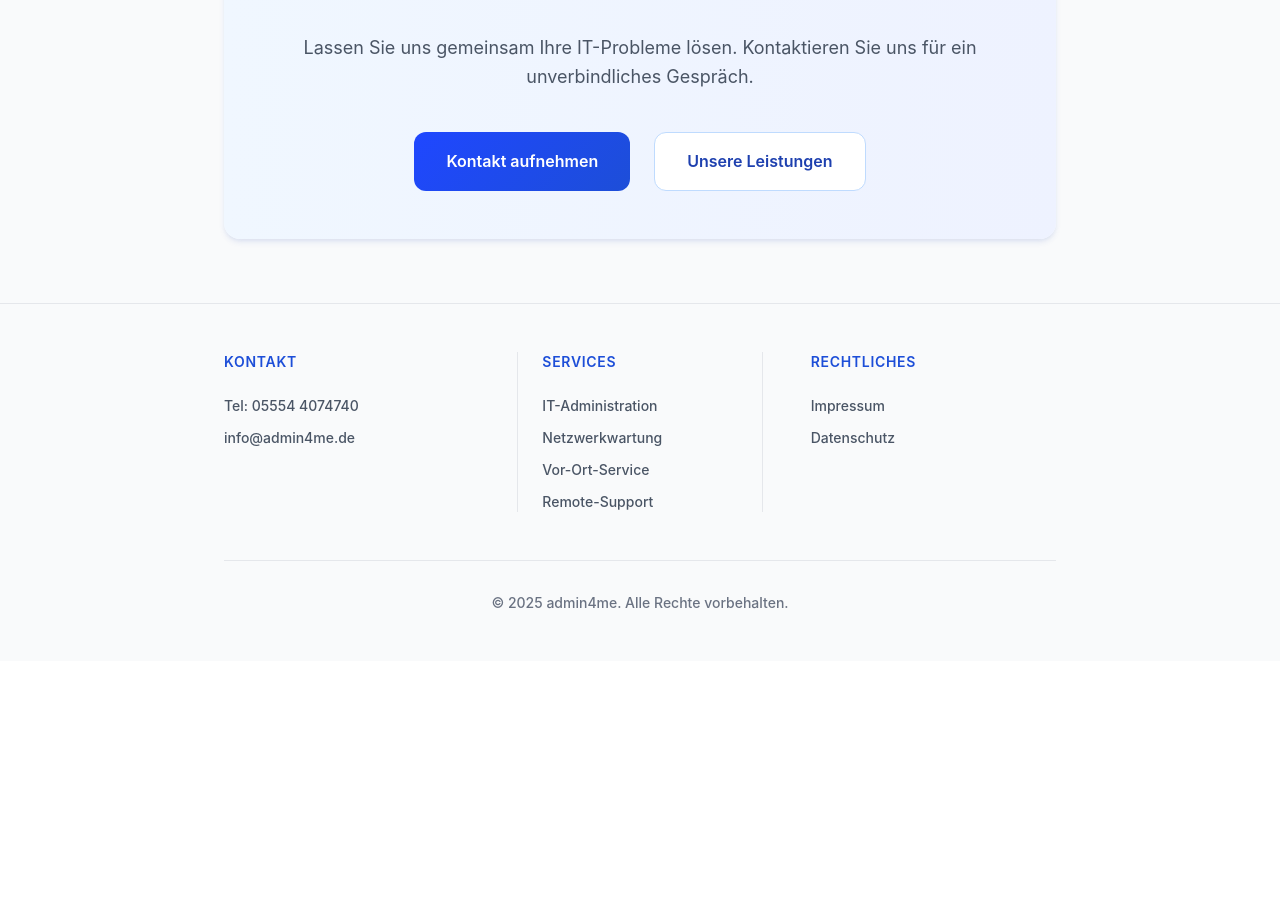
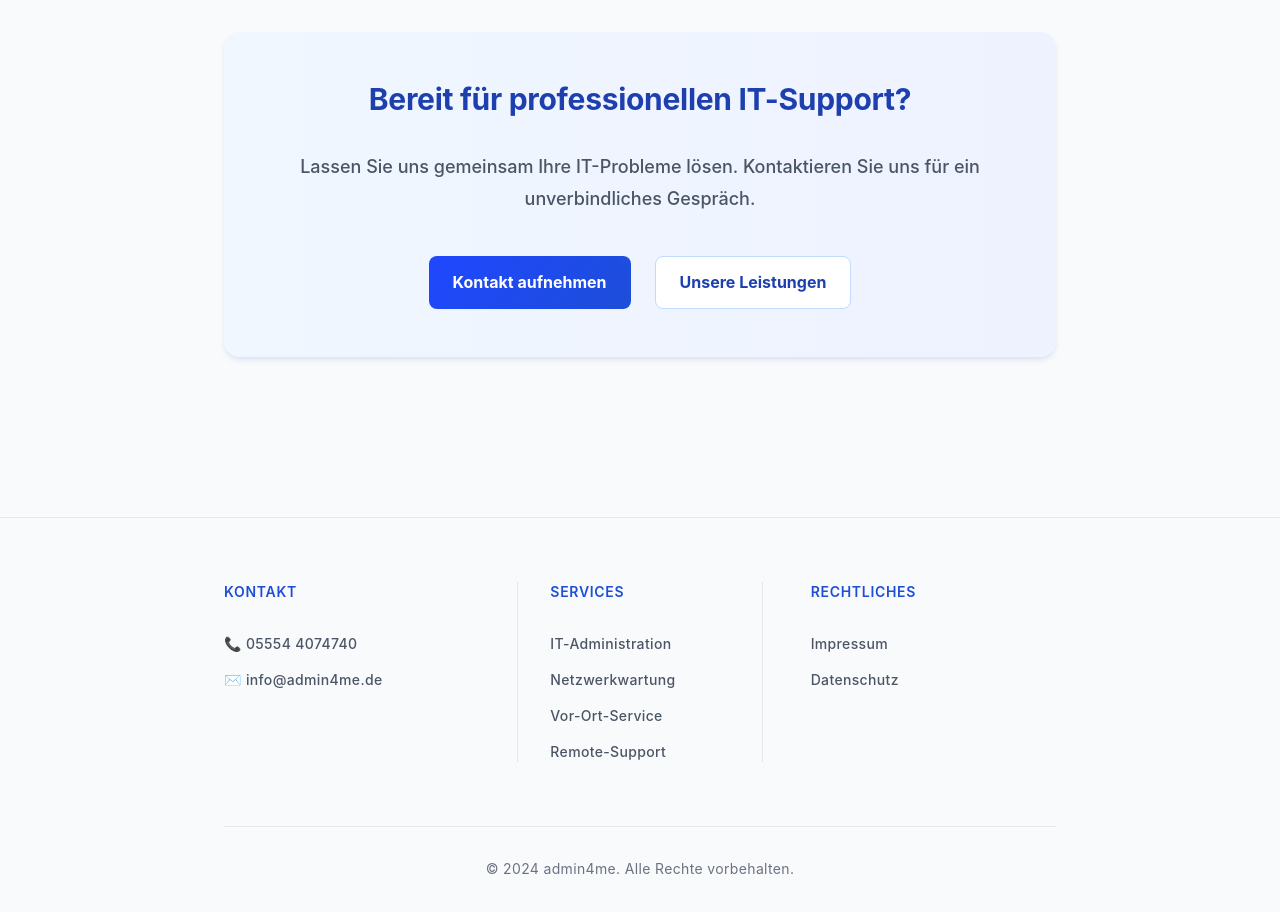
Before and after one commit to Remodops/admin4me, a Next.js app: page / in a window 1280 px wide. Shown: the part 1442-2354 px from the top of the page. Before the commit the page ends 2103 px from the top, so only its background shows below. Built offline with nearby package versions, Linux system fonts and the light colour scheme.

Commit message:
change darkmode color & style

```diff
--- a/src/app/globals.css
+++ b/src/app/globals.css
@@ -14,14 +14,15 @@
   --primary-800: #1e3a8a;
   --primary-900: #1e293b;
   --accent-blue: #1F47FF;
-  /* Darkmode Farben */
-  --dark-bg: #10192B;
-  --dark-bg-alt: #1E293B;
-  --dark-card: #18213a;
-  --dark-border: #334155;
-  --dark-text: #F3F4F6;
-  --dark-heading: #fff;
-  --dark-accent: #3B82F6;
+  /* Darkmode Farben - Überarbeitet für bessere Lesbarkeit */
+  --dark-bg: #0f1419;
+  --dark-bg-alt: #1a1f2e;
+  --dark-card: #1f2533;
+  --dark-border: #3a3a3a;
+  --dark-text: #e0e0e0;
+  --dark-text-secondary: #cccccc;
+  --dark-heading: #ffffff;
+  --dark-accent: #60a5fa;
 }
 
 @theme {
@@ -45,72 +46,94 @@
   body {
     background: var(--dark-bg);
     color: var(--dark-text);
+    line-height: 1.7;
   }
   .heading-xl, .heading-lg, .heading-md, .heading-sm {
-    color: #fff !important;
-    text-shadow: 0 2px 8px rgba(16,25,43,0.18);
+    color: var(--dark-heading) !important;
+    text-shadow: 0 2px 12px rgba(0,0,0,0.6), 0 1px 4px rgba(0,0,0,0.3);
   }
   .text-professional, .problem-box, .btn-secondary, .btn-primary, .service-icon {
-    color: #F3F4F6 !important;
+    color: var(--dark-text) !important;
   }
   .text-accent {
-    color: #60a5fa !important;
+    color: var(--dark-accent) !important;
   }
   .text-subtitle {
     color: #93c5fd !important;
   }
   /* Verbesserung der Textlesbarkeit im Darkmode */
   .text-gray-600 {
-    color: #D1D5DB !important;
+    color: var(--dark-text) !important;
   }
   .text-gray-300 {
-    color: #F3F4F6 !important;
+    color: var(--dark-text) !important;
+  }
+  .text-gray-700 {
+    color: var(--dark-text-secondary) !important;
+  }
+  .text-gray-900 {
+    color: var(--dark-heading) !important;
+  }
+  /* Icons mit besserer Sichtbarkeit */
+  .service-icon, svg {
+    filter: brightness(1.2);
   }
   .bg-gradient-professional {
-    background: linear-gradient(135deg, #18213a 0%, #1E293B 100%) !important;
+    background: linear-gradient(135deg, var(--dark-card) 0%, var(--dark-bg-alt) 100%) !important;
   }
   .bg-gradient-accent {
-    background: linear-gradient(135deg, #1F47FF 0%, #18213a 100%) !important;
+    background: linear-gradient(135deg, #1F47FF 0%, var(--dark-card) 100%) !important;
   }
   .shadow-professional, .shadow-lift {
-    box-shadow: 0 4px 16px 0 rgba(31,71,255,0.13), 0 2px 8px 0 rgba(16,25,43,0.18) !important;
+    box-shadow: 0 4px 16px 0 rgba(0,0,0,0.3), 0 2px 8px 0 rgba(0,0,0,0.2) !important;
   }
   .problem-box {
-    background: linear-gradient(135deg, #1a223a 0%, #22315A 100%) !important;
+    background: linear-gradient(135deg, var(--dark-card) 0%, var(--dark-bg-alt) 100%) !important;
     border-left: 4px solid var(--accent-blue) !important;
-    color: #F3F4F6 !important;
+    color: var(--dark-text) !important;
+    box-shadow: 0 4px 16px 0 rgba(0,0,0,0.3);
   }
   .problem-box h3 {
-    color: #fff !important;
-    text-shadow: 0 2px 8px rgba(16,25,43,0.18);
+    color: var(--dark-heading) !important;
+    text-shadow: 0 2px 8px rgba(0,0,0,0.4);
   }
   .btn-primary {
-    background: linear-gradient(135deg, #1F47FF 0%, #22315A 100%) !important;
-    color: #fff !important;
+    background: linear-gradient(135deg, #1F47FF 0%, #355CFF 100%) !important;
+    color: #ffffff !important;
     border: none !important;
-    text-shadow: 0 2px 8px rgba(16,25,43,0.18);
+    text-shadow: 0 1px 2px rgba(0,0,0,0.3);
   }
   .btn-primary:hover {
-    background: linear-gradient(135deg, #22315A 0%, #1F47FF 100%) !important;
+    background: linear-gradient(135deg, #355CFF 0%, #1F47FF 100%) !important;
+    transform: translateY(-1px);
+    box-shadow: 0 6px 20px rgba(31,71,255,0.4);
   }
   .btn-secondary {
-    color: #fff !important;
+    color: var(--dark-text) !important;
     background: var(--dark-card) !important;
-    border: 1px solid #425174 !important;
+    border: 1px solid var(--dark-border) !important;
   }
   .btn-secondary:hover {
-    background: #22315A !important;
+    background: var(--dark-bg-alt) !important;
+    color: var(--dark-heading) !important;
   }
   .service-icon {
-    background: linear-gradient(135deg, #1F47FF 0%, #22315A 100%) !important;
+    background: linear-gradient(135deg, #1F47FF 0%, #355CFF 100%) !important;
     color: #fff !important;
-    box-shadow: 0 4px 16px 0 rgba(31,71,255,0.13), 0 2px 8px 0 rgba(16,25,43,0.18) !important;
+    box-shadow: 0 4px 16px 0 rgba(31,71,255,0.3), 0 2px 8px 0 rgba(0,0,0,0.2) !important;
   }
   .bg-white {
     background: var(--dark-card) !important;
+    box-shadow: 0 4px 16px 0 rgba(0,0,0,0.2);
   }
   .border-professional {
-    border-color: #425174 !important;
+    border-color: var(--dark-border) !important;
+  }
+  .bg-gray-800 {
+    background: var(--dark-card) !important;
+  }
+  .bg-gray-900 {
+    background: var(--dark-bg) !important;
   }
 }
 
@@ -121,79 +144,101 @@
 .dark body {
   background: var(--dark-bg);
   color: var(--dark-text);
+  line-height: 1.7;
 }
 .dark .heading-xl, .dark .heading-lg, .dark .heading-md, .dark .heading-sm {
-  color: #fff !important;
-  text-shadow: 0 2px 8px rgba(16,25,43,0.18);
+  color: var(--dark-heading) !important;
+  text-shadow: 0 2px 12px rgba(0,0,0,0.6), 0 1px 4px rgba(0,0,0,0.3);
 }
 .dark .text-professional, .dark .problem-box, .dark .btn-secondary, .dark .btn-primary, .dark .service-icon {
-  color: #F3F4F6 !important;
+  color: var(--dark-text) !important;
 }
 .dark .text-accent {
-  color: #60a5fa !important;
+  color: var(--dark-accent) !important;
 }
 .dark .text-subtitle {
   color: #93c5fd !important;
 }
 /* Verbesserung der Textlesbarkeit im Darkmode */
 .dark .text-gray-600 {
-  color: #D1D5DB !important;
+  color: var(--dark-text) !important;
 }
 .dark .text-gray-300 {
-  color: #F3F4F6 !important;
+  color: var(--dark-text) !important;
+}
+.dark .text-gray-700 {
+  color: var(--dark-text-secondary) !important;
+}
+.dark .text-gray-900 {
+  color: var(--dark-heading) !important;
+}
+/* Icons mit besserer Sichtbarkeit */
+.dark .service-icon, .dark svg {
+  filter: brightness(1.2);
 }
 .dark .bg-gradient-professional {
-  background: linear-gradient(135deg, #18213a 0%, #1E293B 100%) !important;
+  background: linear-gradient(135deg, var(--dark-card) 0%, var(--dark-bg-alt) 100%) !important;
 }
 .dark .bg-gradient-accent {
-  background: linear-gradient(135deg, #1F47FF 0%, #18213a 100%) !important;
+  background: linear-gradient(135deg, #1F47FF 0%, var(--dark-card) 100%) !important;
 }
 .dark .shadow-professional, .dark .shadow-lift {
-  box-shadow: 0 4px 16px 0 rgba(31,71,255,0.13), 0 2px 8px 0 rgba(16,25,43,0.18) !important;
+  box-shadow: 0 4px 16px 0 rgba(0,0,0,0.3), 0 2px 8px 0 rgba(0,0,0,0.2) !important;
 }
 .dark .problem-box {
-  background: linear-gradient(135deg, #1a223a 0%, #22315A 100%) !important;
+  background: linear-gradient(135deg, var(--dark-card) 0%, var(--dark-bg-alt) 100%) !important;
   border-left: 4px solid var(--accent-blue) !important;
-  color: #F3F4F6 !important;
+  color: var(--dark-text) !important;
+  box-shadow: 0 4px 16px 0 rgba(0,0,0,0.3);
 }
 .dark .problem-box h3 {
-  color: #fff !important;
-  text-shadow: 0 2px 8px rgba(16,25,43,0.18);
+  color: var(--dark-heading) !important;
+  text-shadow: 0 2px 8px rgba(0,0,0,0.4);
 }
 .dark .btn-primary {
-  background: linear-gradient(135deg, #1F47FF 0%, #22315A 100%) !important;
-  color: #fff !important;
+  background: linear-gradient(135deg, #1F47FF 0%, #355CFF 100%) !important;
+  color: #ffffff !important;
   border: none !important;
-  text-shadow: 0 2px 8px rgba(16,25,43,0.18);
+  text-shadow: 0 1px 2px rgba(0,0,0,0.3);
 }
 .dark .btn-primary:hover {
-  background: linear-gradient(135deg, #22315A 0%, #1F47FF 100%) !important;
+  background: linear-gradient(135deg, #355CFF 0%, #1F47FF 100%) !important;
+  transform: translateY(-1px);
+  box-shadow: 0 6px 20px rgba(31,71,255,0.4);
 }
 .dark .btn-secondary {
-  color: #fff !important;
+  color: var(--dark-text) !important;
   background: var(--dark-card) !important;
-  border: 1px solid #425174 !important;
+  border: 1px solid var(--dark-border) !important;
 }
 .dark .btn-secondary:hover {
-  background: #22315A !important;
+  background: var(--dark-bg-alt) !important;
+  color: var(--dark-heading) !important;
 }
 .dark .service-icon {
-  background: linear-gradient(135deg, #1F47FF 0%, #22315A 100%) !important;
+  background: linear-gradient(135deg, #1F47FF 0%, #355CFF 100%) !important;
   color: #fff !important;
-  box-shadow: 0 4px 16px 0 rgba(31,71,255,0.13), 0 2px 8px 0 rgba(16,25,43,0.18) !important;
+  box-shadow: 0 4px 16px 0 rgba(31,71,255,0.3), 0 2px 8px 0 rgba(0,0,0,0.2) !important;
 }
 .dark .bg-white {
   background: var(--dark-card) !important;
+  box-shadow: 0 4px 16px 0 rgba(0,0,0,0.2);
 }
 .dark .border-professional {
-  border-color: #425174 !important;
+  border-color: var(--dark-border) !important;
+}
+.dark .bg-gray-800 {
+  background: var(--dark-card) !important;
+}
+.dark .bg-gray-900 {
+  background: var(--dark-bg) !important;
 }
 
 body {
   background: var(--background);
   color: var(--foreground);
   font-family: -apple-system, BlinkMacSystemFont, "Segoe UI", Roboto, sans-serif;
-  line-height: 1.6;
+  line-height: 1.7;
 }
 
 .heading-xl {
@@ -210,6 +255,7 @@ body {
   font-weight: 700;
   line-height: 1.2;
   letter-spacing: -0.015em;
+  tracking-wide: 0.025em;
 }
 @media (min-width: 640px) {
   .heading-lg { font-size: 2.25rem; }
@@ -219,20 +265,25 @@ body {
   font-weight: 700;
   line-height: 1.3;
   letter-spacing: -0.01em;
+  tracking-wide: 0.025em;
 }
 @media (min-width: 640px) {
   .heading-md { font-size: 1.875rem; }
 }
 .heading-sm {
-  font-size: 1.25rem;
+  font-size: 1.125rem;
   font-weight: 700;
+  line-height: 1.4;
+  tracking-wide: 0.025em;
 }
 @media (min-width: 640px) {
   .heading-sm { font-size: 1.5rem; }
 }
 .text-enhanced {
   font-size: 1.125rem;
-  line-height: 1.625;
+  font-weight: 500;
+  line-height: 1.8;
+  tracking-wide: 0.015em;
 }
 .text-subtitle {
   font-size: 0.875rem;
@@ -252,62 +303,73 @@ body {
 .problem-box {
   background: linear-gradient(135deg, #f0f7ff 0%, #e0f2fe 100%);
   border-left: 4px solid var(--accent-blue);
-  padding: 2rem;
+  padding: 2.5rem;
   border-radius: 0.75rem;
   box-shadow: 0 4px 6px -1px rgba(30, 64, 175, 0.1), 0 2px 4px -1px rgba(30, 64, 175, 0.06);
-  transition: all 0.3s ease;
+  transition: all 0.2s ease-in-out;
+  line-height: 1.8;
 }
 .problem-box:hover {
-  transform: translateY(-0.25rem);
-  box-shadow: 0 10px 25px -3px rgba(30, 64, 175, 0.1), 0 4px 6px -2px rgba(30, 64, 175, 0.05);
+  transform: translateY(-0.5rem);
+  box-shadow: 0 12px 28px -4px rgba(30, 64, 175, 0.15), 0 6px 12px -2px rgba(30, 64, 175, 0.08);
 }
 .problem-box h3 {
   font-size: 1.25rem;
   font-weight: 700;
   color: var(--accent-blue);
-  margin-bottom: 1rem;
+  margin-bottom: 1.25rem;
   line-height: 1.3;
+  letter-spacing: 0.025em;
 }
-.hover-lift { transition: all 0.3s ease; }
+.problem-box p {
+  line-height: 1.8;
+  margin-bottom: 1.5rem;
+}
+.hover-lift {
+  transition: all 0.2s ease-in-out;
+}
 .hover-lift:hover {
   transform: translateY(-0.5rem);
-  box-shadow: 0 10px 25px -3px rgba(30, 64, 175, 0.1), 0 4px 6px -2px rgba(30, 64, 175, 0.05);
+  box-shadow: 0 12px 28px -4px rgba(30, 64, 175, 0.15), 0 6px 12px -2px rgba(30, 64, 175, 0.08);
 }
 .btn-primary {
   display: inline-flex;
   align-items: center;
-  padding: 1rem 2rem;
+  padding: 0.75rem 1.5rem;
   font-size: 1rem;
-  font-weight: 600;
+  font-weight: 700;
   color: white;
   background: linear-gradient(135deg, var(--accent-blue) 0%, var(--primary-600) 100%);
-  border-radius: 0.75rem;
-  transition: all 0.3s ease;
+  border-radius: 0.5rem;
+  transition: all 0.2s ease-in-out;
   text-decoration: none;
   border: none;
   cursor: pointer;
+  tracking: 0.025em;
 }
 .btn-primary:hover {
-  transform: translateY(-0.25rem);
-  box-shadow: 0 10px 25px -3px rgba(30, 64, 175, 0.1), 0 4px 6px -2px rgba(30, 64, 175, 0.05);
+  transform: translateY(-1px);
+  box-shadow: 0 8px 25px -5px rgba(31, 71, 255, 0.4), 0 4px 12px -2px rgba(0, 0, 0, 0.1);
 }
 .btn-secondary {
   display: inline-flex;
   align-items: center;
-  padding: 1rem 2rem;
+  padding: 0.75rem 1.5rem;
   font-size: 1rem;
-  font-weight: 600;
+  font-weight: 700;
   color: var(--primary-700);
   background: white;
-  border: 1px solid var(--primary-200);
-  border-radius: 0.75rem;
-  transition: all 0.3s ease;
+  border: 1.5px solid var(--primary-200);
+  border-radius: 0.5rem;
+  transition: all 0.2s ease-in-out;
   text-decoration: none;
   cursor: pointer;
+  tracking: 0.025em;
 }
 .btn-secondary:hover {
   background: #f9fafb;
-  box-shadow: 0 4px 6px -1px rgba(30, 64, 175, 0.1), 0 2px 4px -1px rgba(30, 64, 175, 0.06);
+  border-color: var(--primary-300);
+  box-shadow: 0 4px 12px -2px rgba(30, 64, 175, 0.15), 0 2px 6px -1px rgba(0, 0, 0, 0.05);
 }
 .service-icon {
   width: 3rem;
@@ -395,19 +457,30 @@ body {
 
 /* Links und Buttons: Sichtbarkeit und Microanimations */
 a, .btn-primary, .btn-secondary {
-  transition: color 0.2s, background 0.2s, box-shadow 0.2s, filter 0.2s, border 0.2s;
+  transition: all 0.2s ease-in-out;
 }
 a:hover, a:focus, .btn-primary:hover, .btn-primary:focus, .btn-secondary:hover, .btn-secondary:focus {
   filter: brightness(1.10);
   text-decoration: underline;
 }
 .dark a, .dark .btn-primary, .dark .btn-secondary {
-  color: #F3F4F6;
+  color: var(--dark-text);
 }
 .dark a:hover, .dark a:focus, .dark .btn-primary:hover, .dark .btn-primary:focus, .dark .btn-secondary:hover, .dark .btn-secondary:focus {
-  color: #fff;
+  color: var(--dark-heading);
   filter: brightness(1.18);
   text-decoration: underline;
+}
+
+/* Card und Element Übergänge */
+.bg-white, .rounded-2xl, .shadow-professional {
+  transition: all 0.2s ease-in-out;
+}
+
+/* Service Cards */
+.bg-white:hover {
+  transform: translateY(-0.25rem);
+  box-shadow: 0 8px 20px -4px rgba(30, 64, 175, 0.12), 0 4px 8px -2px rgba(30, 64, 175, 0.06);
 }
 
 /* Scrollbar Styling */
--- a/src/app/preise/page.tsx
+++ b/src/app/preise/page.tsx
@@ -130,10 +130,10 @@ export default function Preise() {
 
               <a
                 href={`mailto:info@admin4me.de?subject=Interesse an ${plan.name}-Paket`}
-                className={`block w-full text-center py-4 px-6 rounded-xl font-semibold transition-all duration-300 focus:outline-none focus:ring-2 focus:ring-offset-2 ${
+                className={`btn-primary block w-full text-center transition-all duration-200 ${
                   plan.popular
-                    ? 'bg-gradient-accent text-white hover:shadow-lift focus:ring-blue-500 dark:focus:ring-offset-gray-900 hover:-translate-y-1'
-                    : 'bg-gray-100 dark:bg-gray-700 hover:bg-gray-200 dark:hover:bg-gray-600 text-gray-900 dark:text-white focus:ring-gray-500 dark:focus:ring-offset-gray-900 hover:shadow-professional'
+                    ? 'bg-gradient-accent text-white hover:shadow-lift focus:ring-blue-500 dark:focus:ring-offset-gray-900'
+                    : 'btn-secondary hover:shadow-professional'
                 }`}
               >
                 {plan.cta}
--- a/src/components/Footer.tsx
+++ b/src/components/Footer.tsx
@@ -1,45 +1,45 @@
-import Link from 'next/link';
+import Link from "next/link";
 
 export default function Footer() {
   return (
-    <footer className="bg-gray-50 dark:bg-gray-900 border-t border-gray-200 dark:border-gray-700">
-      <div className="mx-auto max-w-content px-4 sm:px-6 lg:px-8 py-12">
+    <footer className="bg-gray-50 dark:bg-gray-900 border-t border-gray-200 dark:border-gray-600 mt-24">
+      <div className="mx-auto max-w-content px-4 sm:px-6 lg:px-8 py-16">
         <div className="grid grid-cols-1 md:grid-cols-3 gap-12">
           {/* Kontakt */}
           <div className="text-center md:text-left">
-            <h3 className="text-sm font-bold text-gray-900 dark:text-white uppercase tracking-wide mb-6 text-subtitle">
+            <h3 className="text-sm font-bold text-gray-900 dark:text-white uppercase tracking-wide mb-8 text-subtitle">
               Kontakt
             </h3>
-            <div className="space-y-3 text-sm text-gray-600 dark:text-gray-300">
-              <p>
+            <div className="space-y-4 text-sm text-gray-600 dark:text-gray-200">
+              <div>
                 <a
                   href="tel:055544074740"
-                  className="hover:text-professional dark:hover:text-white transition-colors font-medium"
+                  className="hover:text-professional dark:hover:text-blue-300 transition-all duration-200 font-medium tracking-wide hover:underline"
                 >
-                  Tel: 05554 4074740
+                  📞 05554 4074740
                 </a>
-              </p>
-              <p>
+              </div>
+              <div>
                 <a
                   href="mailto:info@admin4me.de"
-                  className="hover:text-professional dark:hover:text-white transition-colors font-medium"
+                  className="hover:text-professional dark:hover:text-blue-300 transition-all duration-200 font-medium tracking-wide hover:underline"
                 >
-                  info@admin4me.de
+                  ✉️ info@admin4me.de
                 </a>
-              </p>
+              </div>
             </div>
           </div>
 
           {/* Services */}
-          <div className="text-center md:text-left md:border-l md:border-r border-gray-200 dark:border-gray-700 md:px-6">
-            <h3 className="text-sm font-bold text-gray-900 dark:text-white uppercase tracking-wide mb-6 text-subtitle">
+          <div className="text-center md:text-left md:border-l md:border-r border-gray-200 dark:border-gray-600 md:px-8">
+            <h3 className="text-sm font-bold text-gray-900 dark:text-white uppercase tracking-wide mb-8 text-subtitle">
               Services
             </h3>
-            <ul className="space-y-3 text-sm text-gray-600 dark:text-gray-300">
+            <ul className="space-y-4 text-sm text-gray-600 dark:text-gray-200">
               <li>
                 <Link
                   href="/leistungen"
-                  className="hover:text-professional dark:hover:text-white transition-colors font-medium"
+                  className="hover:text-professional dark:hover:text-blue-300 transition-all duration-200 font-medium tracking-wide hover:underline"
                 >
                   IT-Administration
                 </Link>
@@ -47,7 +47,7 @@ export default function Footer() {
               <li>
                 <Link
                   href="/leistungen"
-                  className="hover:text-professional dark:hover:text-white transition-colors font-medium"
+                  className="hover:text-professional dark:hover:text-blue-300 transition-all duration-200 font-medium tracking-wide hover:underline"
                 >
                   Netzwerkwartung
                 </Link>
@@ -55,7 +55,7 @@ export default function Footer() {
               <li>
                 <Link
                   href="/leistungen"
-                  className="hover:text-professional dark:hover:text-white transition-colors font-medium"
+                  className="hover:text-professional dark:hover:text-blue-300 transition-all duration-200 font-medium tracking-wide hover:underline"
                 >
                   Vor-Ort-Service
                 </Link>
@@ -63,7 +63,7 @@ export default function Footer() {
               <li>
                 <Link
                   href="/leistungen"
-                  className="hover:text-professional dark:hover:text-white transition-colors font-medium"
+                  className="hover:text-professional dark:hover:text-blue-300 transition-all duration-200 font-medium tracking-wide hover:underline"
                 >
                   Remote-Support
                 </Link>
@@ -73,14 +73,14 @@ export default function Footer() {
 
           {/* Rechtliches */}
           <div className="text-center md:text-left">
-            <h3 className="text-sm font-bold text-gray-900 dark:text-white uppercase tracking-wide mb-6 text-subtitle">
+            <h3 className="text-sm font-bold text-gray-900 dark:text-white uppercase tracking-wide mb-8 text-subtitle">
               Rechtliches
             </h3>
-            <ul className="space-y-3 text-sm text-gray-600 dark:text-gray-300">
+            <ul className="space-y-4 text-sm text-gray-600 dark:text-gray-200">
               <li>
                 <Link
                   href="/impressum"
-                  className="hover:text-professional dark:hover:text-white transition-colors font-medium"
+                  className="hover:text-professional dark:hover:text-blue-300 transition-all duration-200 font-medium tracking-wide hover:underline"
                 >
                   Impressum
                 </Link>
@@ -88,7 +88,7 @@ export default function Footer() {
               <li>
                 <Link
                   href="/datenschutz"
-                  className="hover:text-professional dark:hover:text-white transition-colors font-medium"
+                  className="hover:text-professional dark:hover:text-blue-300 transition-all duration-200 font-medium tracking-wide hover:underline"
                 >
                   Datenschutz
                 </Link>
@@ -97,9 +97,10 @@ export default function Footer() {
           </div>
         </div>
 
-        <div className="mt-12 pt-8 border-t border-gray-200 dark:border-gray-700">
-          <p className="text-sm text-gray-500 dark:text-gray-400 text-center font-medium">
-            © {new Date().getFullYear()} admin4me. Alle Rechte vorbehalten.
+        {/* Copyright */}
+        <div className="mt-16 pt-8 border-t border-gray-200 dark:border-gray-600 text-center">
+          <p className="text-sm text-gray-500 dark:text-gray-300 tracking-wide">
+            © 2024 admin4me. Alle Rechte vorbehalten.
           </p>
         </div>
       </div>
```
Also changed, not shown: src/app/kontakt/page.tsx (+33 -33 lines), src/app/referenzen/page.tsx (+4 -4 lines).
